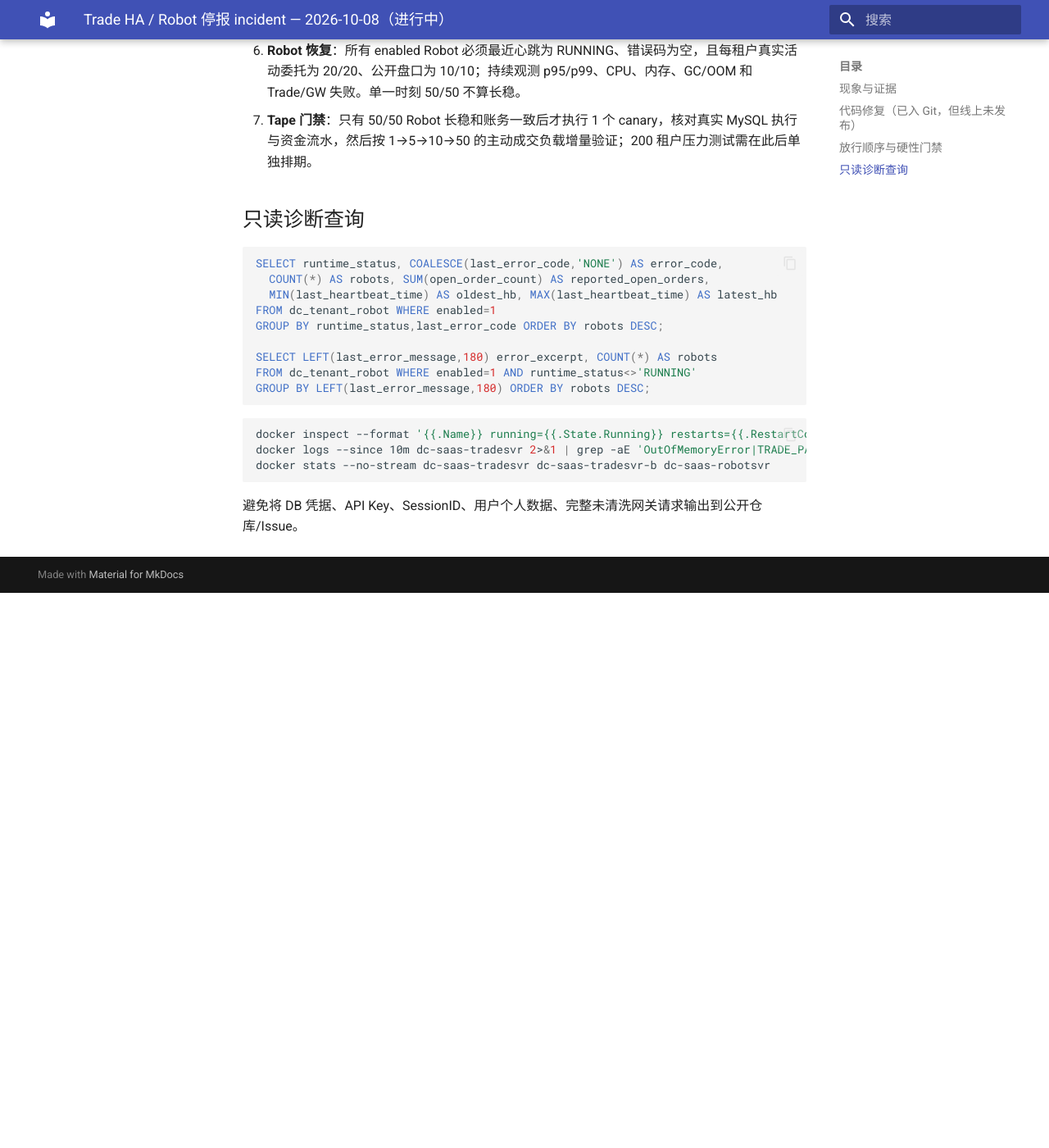
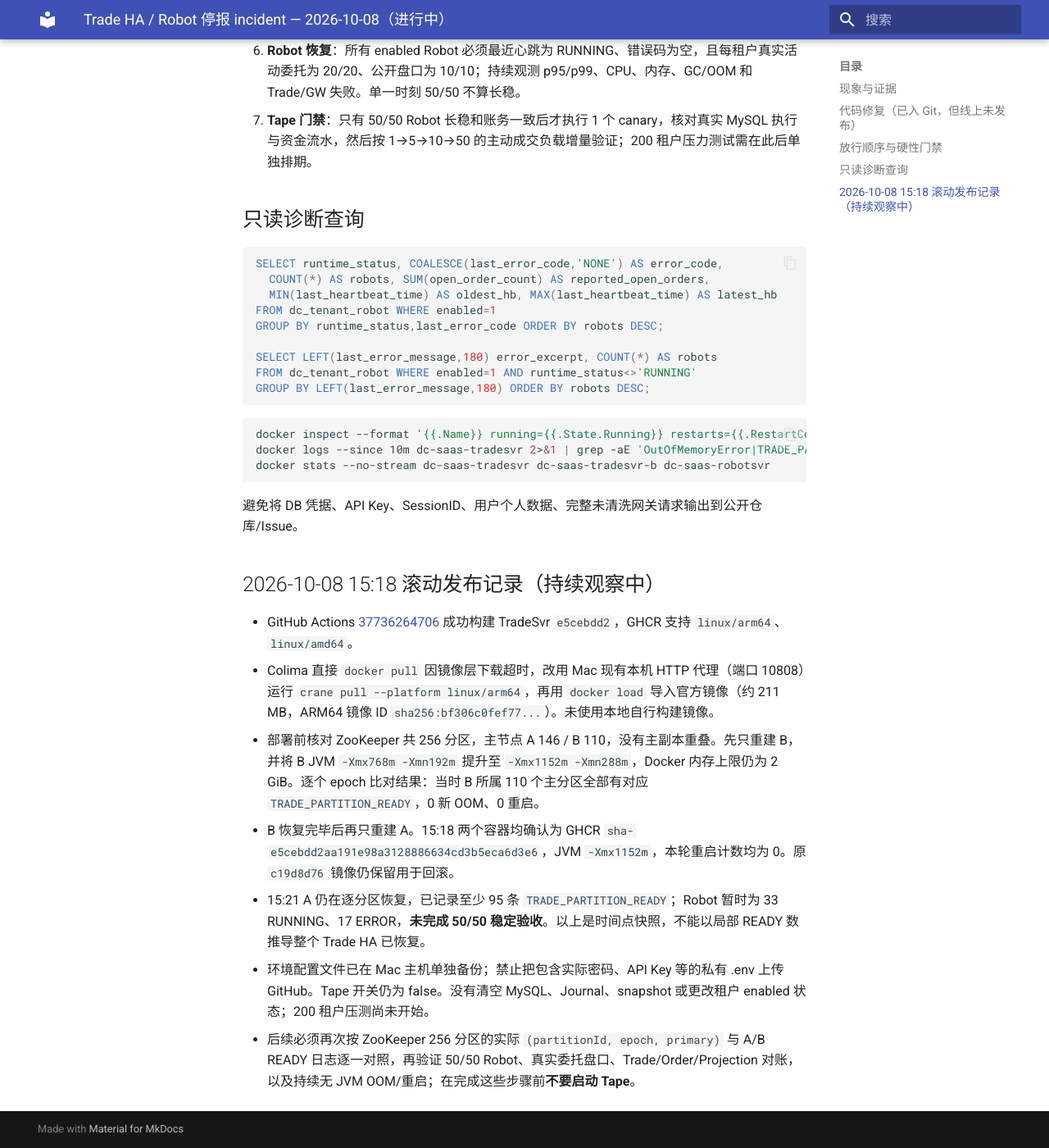
Before and after one commit to bliplink/dc-quant-deploy, an MkDocs documentation site: the page built from docs/TRADE_ROBOT_HEAP_INCIDENT_20261008.zh-CN.md, in a window 1280 px wide and 1400 px high, scrolled down 1893 px. Shown: the whole window at 82% size. Built offline with MkDocs 1.6.1 and Material for MkDocs 9.7.7, drawn with Linux system fonts in a browser that asks for light colours; before the commit the page ends 2616 px from its top, so only the background shows below that.

Commit message:
docs: record staged Trade HA heap recovery rollout

````diff
--- a/docs/TRADE_ROBOT_HEAP_INCIDENT_20261008.zh-CN.md
+++ b/docs/TRADE_ROBOT_HEAP_INCIDENT_20261008.zh-CN.md
@@ -51,3 +51,13 @@
 ```
 
 避免将 DB 凭据、API Key、SessionID、用户个人数据、完整未清洗网关请求输出到公开仓库/Issue。
+
+## 2026-10-08 15:18 滚动发布记录（持续观察中）
+
+- GitHub Actions [37736264706](https://github.com/bliplink/com.app.dc.tradesvr/actions/runs/37736264706) 成功构建 TradeSvr `e5cebdd2`，GHCR 支持 `linux/arm64`、`linux/amd64`。
+- Colima 直接 `docker pull` 因镜像层下载超时，改用 Mac 现有本机 HTTP 代理（端口 10808）运行 `crane pull --platform linux/arm64`，再用 `docker load` 导入官方镜像（约 211 MB，ARM64 镜像 ID `sha256:bf306c0fef77...`）。未使用本地自行构建镜像。
+- 部署前核对 ZooKeeper 共 256 分区，主节点 A 146 / B 110，没有主副本重叠。先只重建 B，并将 B JVM `-Xmx768m -Xmn192m` 提升至 `-Xmx1152m -Xmn288m`，Docker 内存上限仍为 2 GiB。逐个 epoch 比对结果：当时 B 所属 110 个主分区全部有对应 `TRADE_PARTITION_READY`，0 新 OOM、0 重启。
+- B 恢复完毕后再只重建 A。15:18 两个容器均确认为 GHCR `sha-e5cebdd2aa191e98a3128886634cd3b5eca6d3e6`，JVM `-Xmx1152m`，本轮重启计数均为 0。原 `c19d8d76` 镜像仍保留用于回滚。
+- 15:21 A 仍在逐分区恢复，已记录至少 95 条 `TRADE_PARTITION_READY`；Robot 暂时为 33 RUNNING、17 ERROR，**未完成 50/50 稳定验收**。以上是时间点快照，不能以局部 READY 数推导整个 Trade HA 已恢复。
+- 环境配置文件已在 Mac 主机单独备份；禁止把包含实际密码、API Key 等的私有 .env 上传 GitHub。Tape 开关仍为 false。没有清空 MySQL、Journal、snapshot 或更改租户 enabled 状态；200 租户压测尚未开始。
+- 后续必须再次按 ZooKeeper 256 分区的实际 `(partitionId, epoch, primary)` 与 A/B READY 日志逐一对照，再验证 50/50 Robot、真实委托盘口、Trade/Order/Projection 对账，以及持续无 JVM OOM/重启；在完成这些步骤前**不要启动 Tape**。
````
